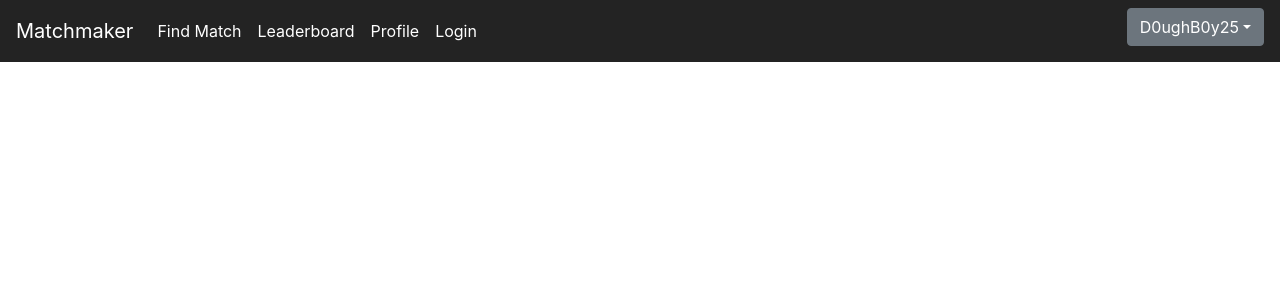
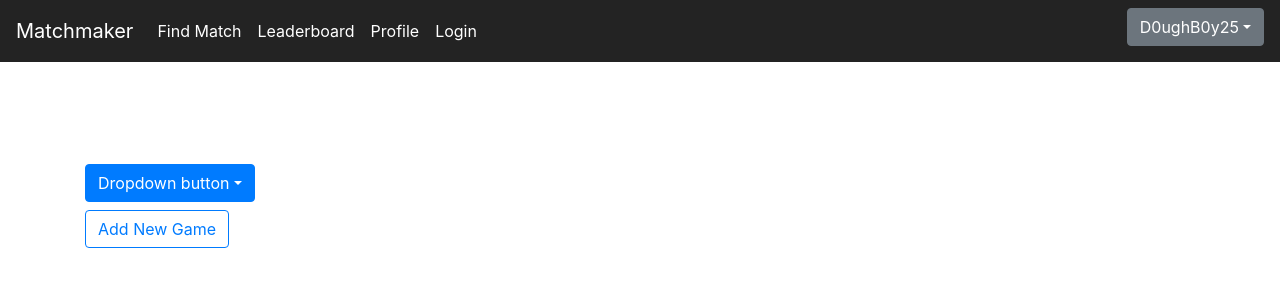
Before and after one commit to dnguyen3031/Matchmaker, a React (Create React App) app: page /matchmaking in a window 1280 px wide. Shown: the top 300 px of the page. Built offline with nearby package versions, Linux system fonts and the light colour scheme.

Commit message:
Update Matchmaking.js

```diff
--- a/src/components/pages/Matchmaking.js
+++ b/src/components/pages/Matchmaking.js
@@ -1,11 +1,29 @@
 import React from 'react';
+import {
+   Button, Container, Row, Col, Form, FormControl, FormGroup, Nav, Navbar, NavItem, NavLink, Alert, Modal, Dropdown, DropdownButton
+ } from 'react-bootstrap';
 import CustomNavbar from '../CustomNavbar';
 
+function getNumGames() {
+   return 3;
+}
+
 function Matchmaking() {
-   return <div>
+   return <>
       <CustomNavbar />
       <h2>matchmaking</h2>
-   </div>;
+      <Container className="justify-content-md-center">
+         <Dropdown>
+         </Dropdown>
+         <DropdownButton id="dropdown-basic-button" title="Dropdown button">
+            <Dropdown.Item href="#/action-1">Krunker</Dropdown.Item>
+            <Dropdown.Item href="#/action-2">Minecraft</Dropdown.Item>
+            <Dropdown.Item href="#/action-3">idk</Dropdown.Item>
+         </DropdownButton>
+
+         <Button variant="outline-primary">Add New Game</Button>{' '}
+      </Container>
+   </>;
  }
 
 export default Matchmaking;
```
